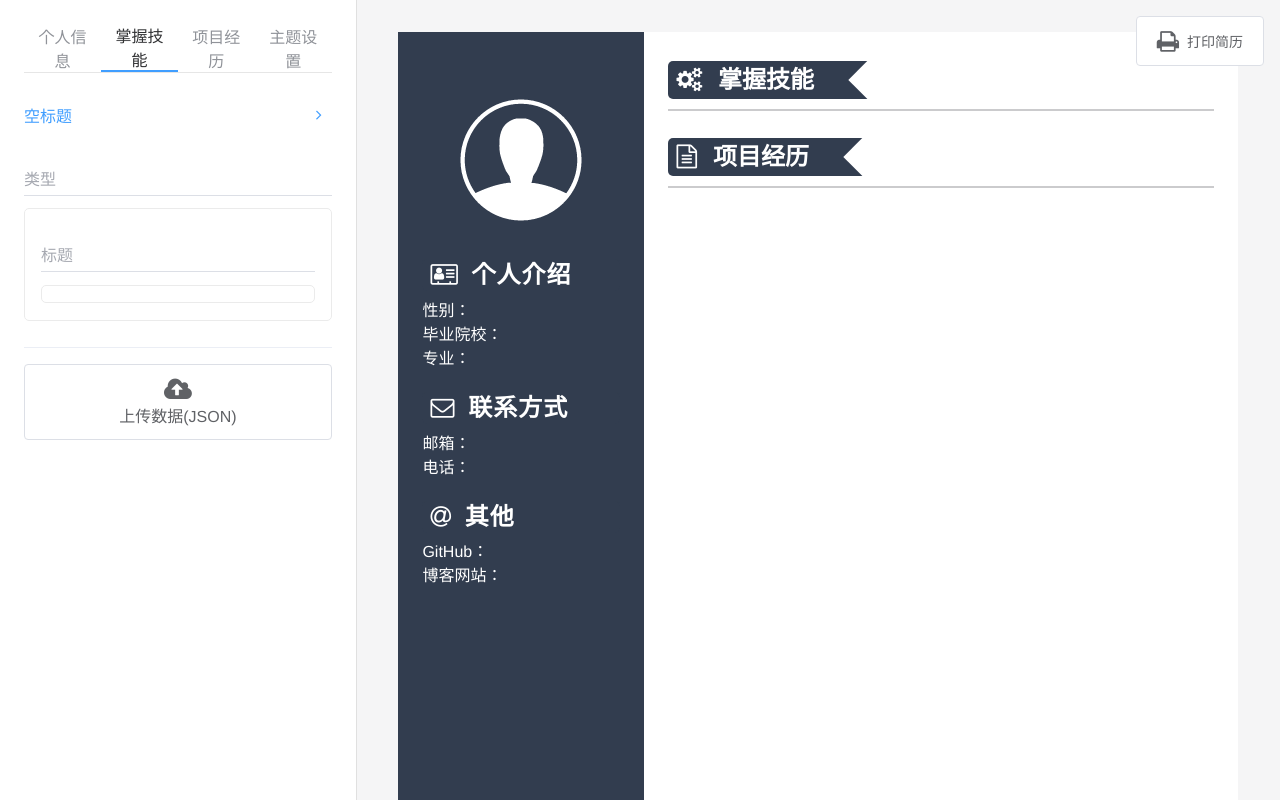
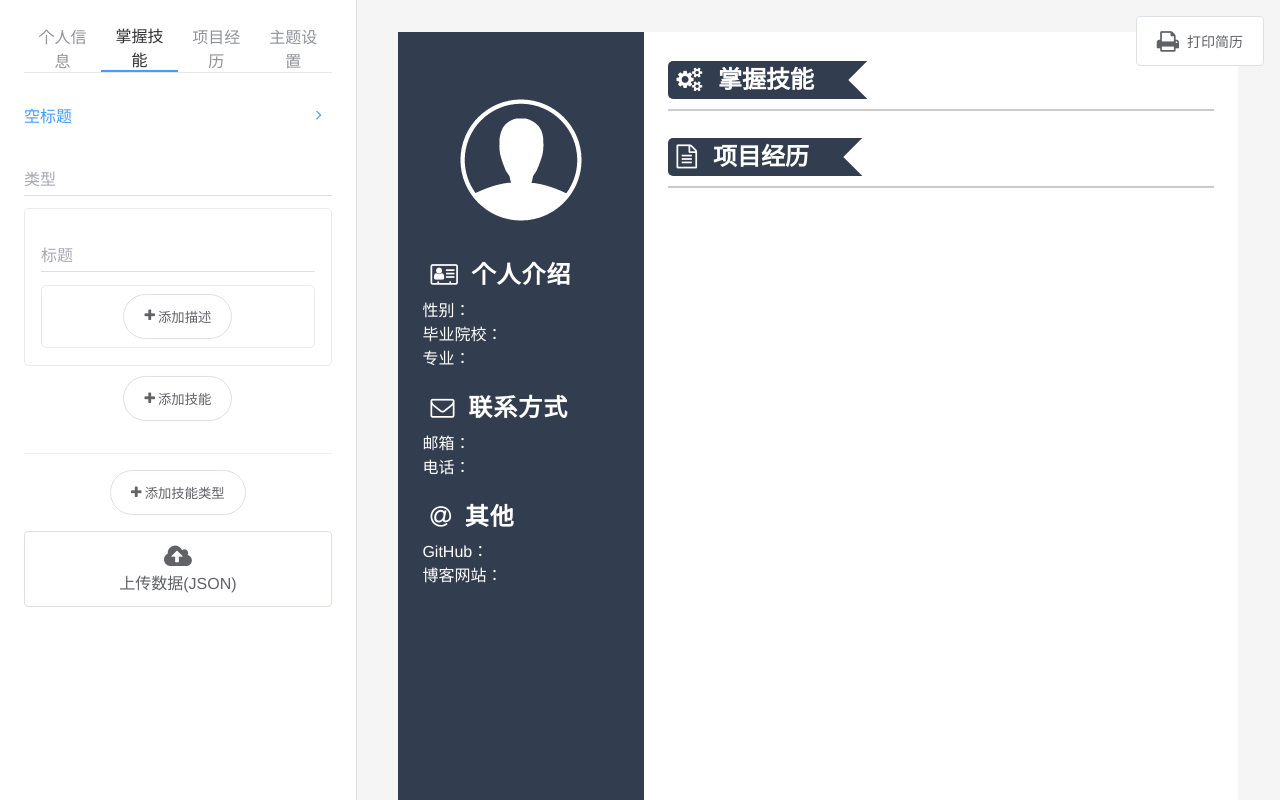
Before and after one commit to eddievandeer/resume, a Vue app: page / in a window 1280 px wide. Both pictures are taken after a click on the button "掌握技能". Shown: the top 800 px of the page. Built offline with nearby package versions, Linux system fonts and the light colour scheme.

Commit message:
feat(console): newly increase function of adding items

```diff
--- a/src/components/ResumeConsole/NavBar/Experiences.vue
+++ b/src/components/ResumeConsole/NavBar/Experiences.vue
@@ -15,9 +15,17 @@
                                 <span>{{'描述'+(index2+1)}}</span>
                             </my-input>
                         </div>
+                        <add-button :target="detail.descriptions" :item="''">
+                            <span>添加描述</span>
+                        </add-button>
                     </div>
                 </div>
             </drawer>
+        </div>
+        <div class="add-experience">
+            <add-button :type="ADD_EXPERIENCE" :item="experienceItem">
+                <span>添加经历类型</span>
+            </add-button>
         </div>
     </div>
 </template>
@@ -31,14 +39,33 @@
         useStore
     } from 'vuex'
 
+    import {
+        ADD_EXPERIENCE
+    } from '../../../store/mutation-types'
+    import AddButton from '../Input/AddButton'
+
     export default {
+        components: {
+            AddButton
+        },
         setup() {
             const store = useStore()
 
             const experiences = store.state.experiences
 
+            const experienceItem = reactive({
+                type: '',
+                details: [{
+                    source: '',
+                    title: '',
+                    descriptions: []
+                }]
+            })
+
             return {
-                experiences
+                experiences,
+                experienceItem,
+                ADD_EXPERIENCE
             }
         }
     }
@@ -46,5 +73,8 @@
 </script>
 
 <style>
+    .add-experience {
+        margin-top: 1rem;
+    }
 
 </style>
--- a/src/components/ResumeConsole/NavBar/Skills.vue
+++ b/src/components/ResumeConsole/NavBar/Skills.vue
@@ -15,14 +15,37 @@
                                 <span>{{'描述'+(index+1)}}</span>
                             </my-input>
                         </div>
+                        <add-button :target="skill.descriptions" :item="''">
+                            <span>添加描述</span>
+                        </add-button>
                     </div>
                 </div>
-                <div class="input-item" v-for="(description, index) in item.descriptions" :key="index">
-                    <my-input v-model="item.descriptions[index]" type="textarea">
-                        <span>{{'描述'+(index+1)}}</span>
-                    </my-input>
+                <div class="input-item" v-if="item.descriptions">
+                    <div v-for="(description, index) in item.descriptions" :key="index">
+                        <my-input v-model="item.descriptions[index]" type="textarea">
+                            <span>{{'描述'+(index+1)}}</span>
+                        </my-input>
+                    </div>
+                    <add-button :target="item.descriptions" :item="''">
+                        <span>添加描述</span>
+                    </add-button>
+                </div>
+                <div class="add-skill">
+                    <add-button :target="item.skill" :item="{
+                    title: '标题',
+                    descriptions: [
+                        '描述'
+                    ]
+                }">
+                        <span>添加技能</span>
+                    </add-button>
                 </div>
             </drawer>
+        </div>
+        <div class="add-skill-item">
+            <add-button :type="ADD_SKILL_ITEM" :item="skillItem">
+                <span>添加技能类型</span>
+            </add-button>
         </div>
     </div>
 </template>
@@ -36,7 +59,15 @@
         useStore
     } from 'vuex'
 
+    import {
+        ADD_SKILL_ITEM
+    } from '../../../store/mutation-types'
+    import AddButton from '../Input/AddButton'
+
     export default {
+        components: {
+            AddButton
+        },
         setup() {
             const store = useStore()
 
@@ -54,7 +85,8 @@
 
             return {
                 skills,
-                skillItem
+                skillItem,
+                ADD_SKILL_ITEM
             }
         }
     }
@@ -62,5 +94,12 @@
 </script>
 
 <style lang="scss" scoped>
+    .add-skill {
+        margin-bottom: 1rem;
+    }
+
+    .add-skill-item {
+        margin-top: 1rem;
+    }
 
 </style>
```
